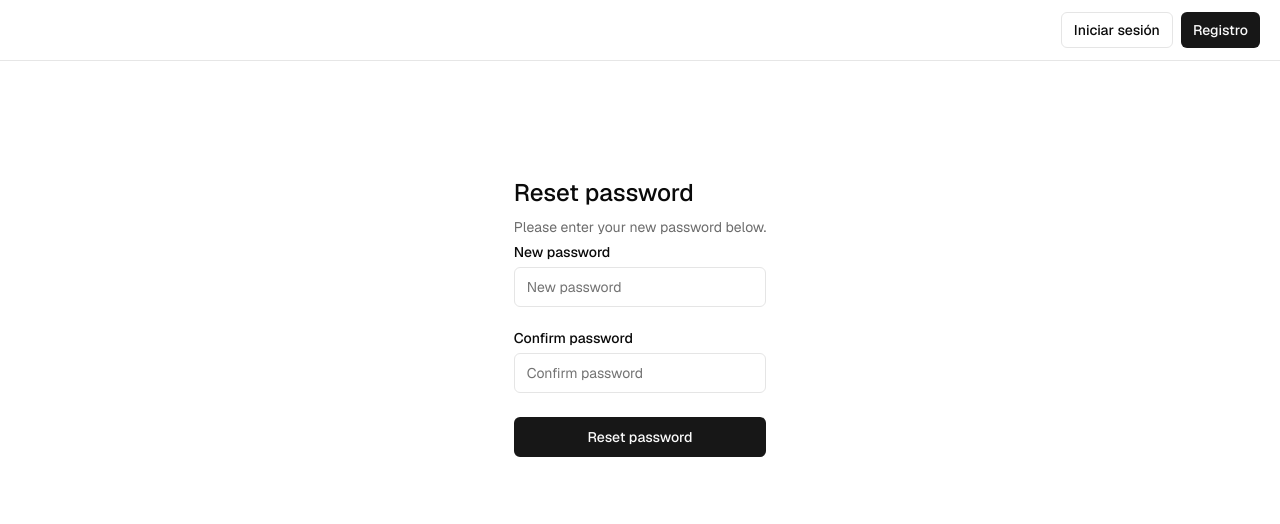
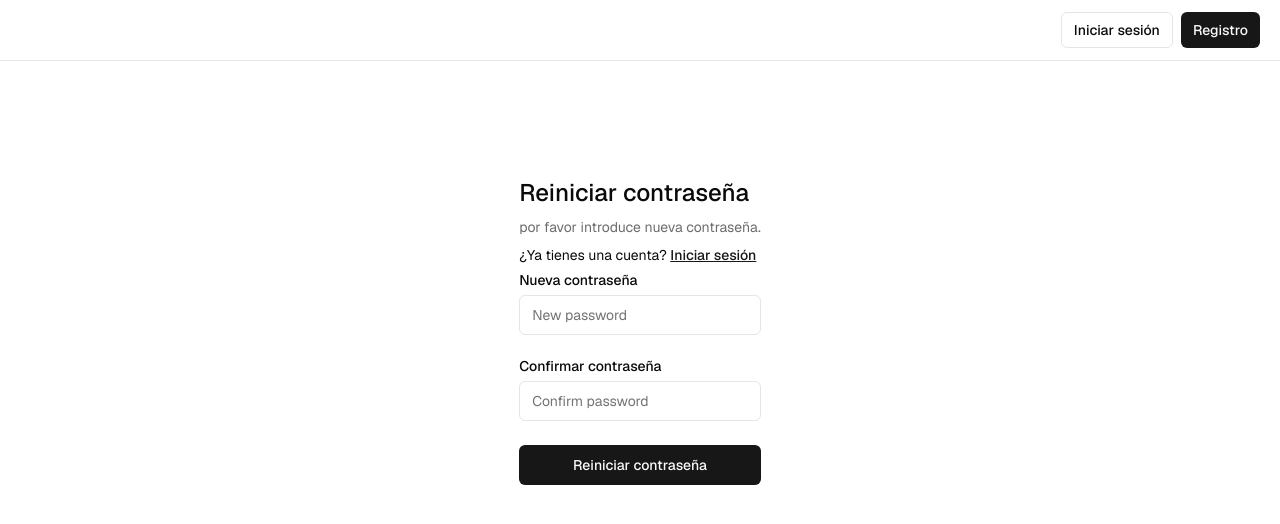
Before and after one commit to shynzx/project2, a Next.js app: page /protected/reset-password in a window 1280 px wide. Shown: the top 524 px of the page. Built offline with nearby package versions, Linux system fonts and the light colour scheme; no server answers.

Commit message:
DevelopCreation

```diff
--- a/app/(auth-pages)/forgot-password/page.tsx
+++ b/app/(auth-pages)/forgot-password/page.tsx
@@ -16,7 +16,7 @@ export default async function ForgotPassword(props: {
         <div>
           <h1 className="text-2xl font-medium">Restablecer contraseña</h1>
           <p className="text-sm text-secondary-foreground">
-            Already have an account?{" "}
+            ya tienes una cuenta?{" "}
             <Link className="text-primary underline" href="/sign-in">
               Iniciar sesión
             </Link>
--- a/app/actions.ts
+++ b/app/actions.ts
@@ -63,7 +63,7 @@ export const forgotPasswordAction = async (formData: FormData) => {
   const callbackUrl = formData.get("callbackUrl")?.toString();
 
   if (!email) {
-    return encodedRedirect("error", "/forgot-password", "Email is required");
+    return encodedRedirect("error", "/forgot-password", "correo es requerido");
   }
 
   const { error } = await supabase.auth.resetPasswordForEmail(email, {
--- a/app/layout.tsx
+++ b/app/layout.tsx
@@ -15,7 +15,7 @@ const defaultUrl = process.env.VERCEL_URL
 
 export const metadata = {
   metadataBase: new URL(defaultUrl),
-  title: "Next.js and Supabase Starter Kit",
+  title: "Proyectos",
   description: "The fastest way to build apps with Next.js and Supabase",
 };
 
--- a/app/protected/reset-password/page.tsx
+++ b/app/protected/reset-password/page.tsx
@@ -3,6 +3,7 @@ import { FormMessage, Message } from "@/components/form-message";
 import { SubmitButton } from "@/components/submit-button";
 import { Input } from "@/components/ui/input";
 import { Label } from "@/components/ui/label";
+import Link from "next/link";
 
 export default async function ResetPassword(props: {
   searchParams: Promise<Message>;
@@ -10,18 +11,25 @@ export default async function ResetPassword(props: {
   const searchParams = await props.searchParams;
   return (
     <form className="flex flex-col w-full max-w-md p-4 gap-2 [&>input]:mb-4">
-      <h1 className="text-2xl font-medium">Reset password</h1>
+      <h1 className="text-2xl font-medium">Reiniciar contraseña</h1>
       <p className="text-sm text-foreground/60">
-        Please enter your new password below.
+        por favor introduce nueva contraseña.
       </p>
-      <Label htmlFor="password">New password</Label>
+
+      <p className="text-sm text text-foreground">
+          ¿Ya tienes una cuenta?{" "}
+          <Link className="text-primary font-medium underline" href="/sign-in">
+            Iniciar sesión
+          </Link>
+        </p>
+      <Label htmlFor="password">Nueva contraseña</Label>
       <Input
         type="password"
         name="password"
         placeholder="New password"
         required
       />
-      <Label htmlFor="confirmPassword">Confirm password</Label>
+      <Label htmlFor="confirmPassword">Confirmar contraseña</Label>
       <Input
         type="password"
         name="confirmPassword"
@@ -29,7 +37,7 @@ export default async function ResetPassword(props: {
         required
       />
       <SubmitButton formAction={resetPasswordAction}>
-        Reset password
+        Reiniciar contraseña
       </SubmitButton>
       <FormMessage message={searchParams} />
     </form>
```
